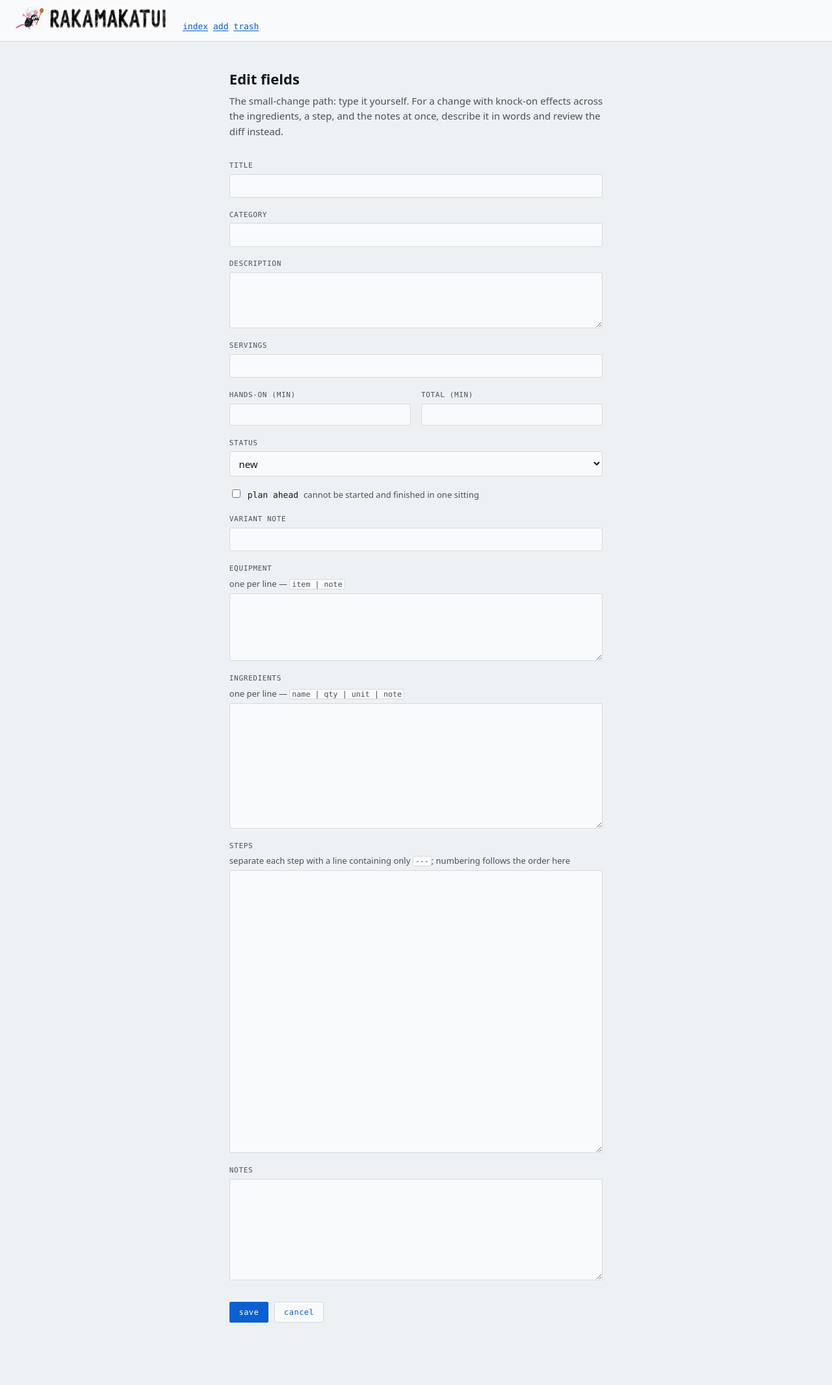
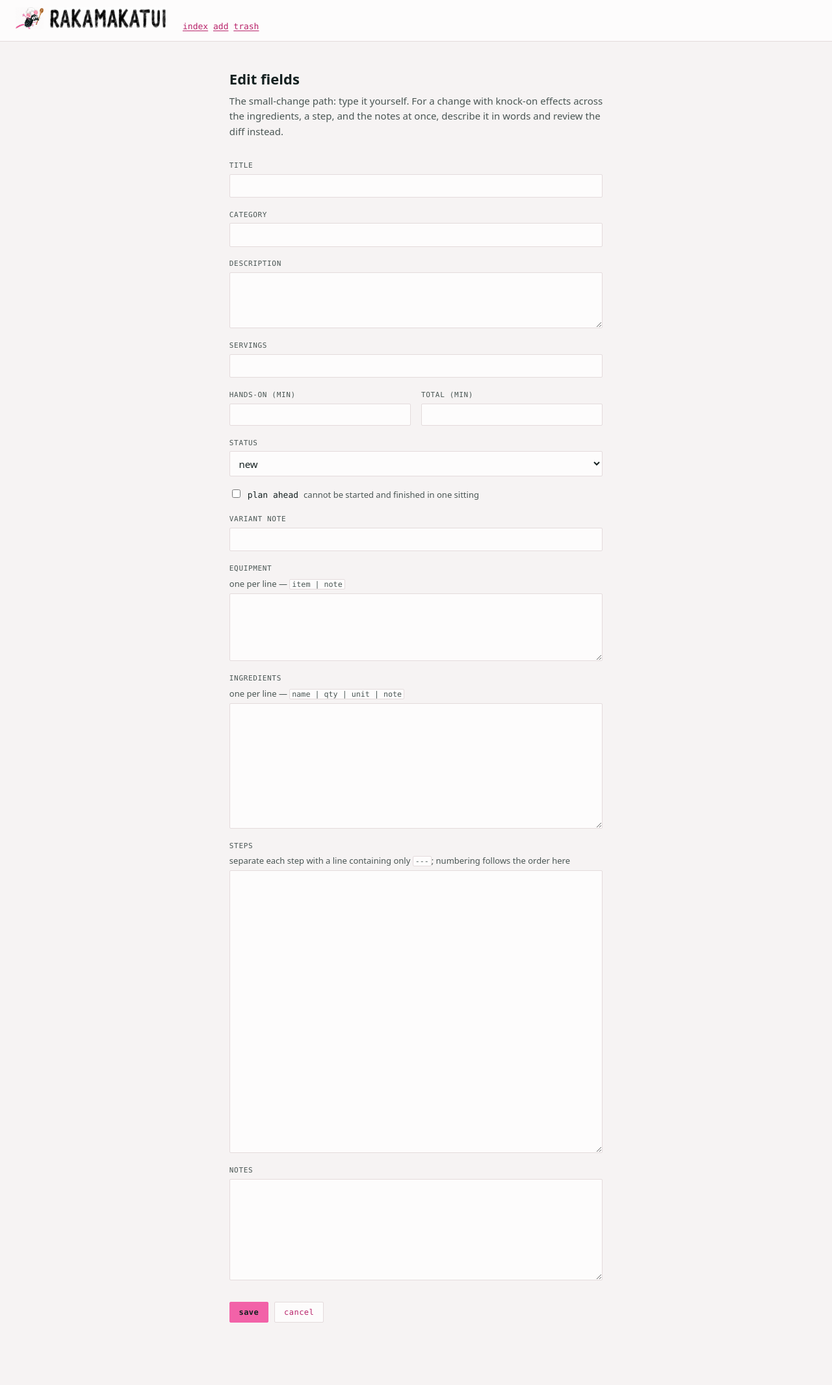
Before and after one commit to ailuropus/recipe-book, a Python web app: template src/recipebook/templates/edit.html in a window 1280 px wide. Shown: the whole page at 65% size. Run offline with Jinja, Linux system fonts and the light colour scheme; the template is opened without the code that fills it, so the values that code supplies are empty.

Commit message:
style(ui): take the palette from the mouse
Fur for ink, the ears for anything interactive, the wooden spoon for
plan-ahead. Taken as hues rather than pixels: the logo's pink and brown are
both under 3:1 on paper, so text uses deeper shades and the ear pink appears
only as the primary button's fill, with ink on it.

Plan-ahead moves from pink to brown, since a warning that looks like a link
stops meaning anything. Every text colour stays at 4.9:1 or better.

Co-Authored-By: Claude Opus 5.5 <noreply@anthropic.com>

```diff
--- a/src/recipebook/static/app.css
+++ b/src/recipebook/static/app.css
@@ -6,37 +6,50 @@
  * ever marks anything else it stops meaning anything.
  *
  * No serif headings, no cream, no terracotta.
+ *
+ * The colours come from the mouse: its fur for ink, its ears for anything
+ * interactive, its wooden spoon for plan-ahead. Taken as hues, not as pixels —
+ * the ear pink and the spoon brown are both under 3:1 on paper, so what is
+ * read uses deeper shades of them, and the drawing's own pink appears only
+ * as a fill.
  */
 
 :root {
-  --bg:       #eef1f3;  /* cool paper */
-  --surface:  #f8fafb;
+  --bg:       #f6f3f3;  /* the paper the mouse is painted on */
+  --surface:  #fdfcfc;
 
   /* Three steps of emphasis, all of them legible. Measured against --bg:
-     ink 15.9:1, muted 7.0:1, faint 4.8:1. The old --faint was 2.7:1, which
+     ink 15.1:1, muted 6.9:1, faint 4.9:1. An earlier --faint was 2.7:1, which
      is fine on a desk and useless on a phone propped against a bowl in a
      kitchen with the window behind you — and it carried real information:
-     status, timestamps, what a call cost. */
-  --ink:      #12171c;
-  --muted:    #49525a;
-  --faint:    #646b70;
+     status, timestamps, what a call cost. The fur is a green-blue black, so
+     the greys lean the same way rather than being neutral. */
+  --ink:      #142020;
+  --muted:    #4a5654;
+  --faint:    #626c6a;
 
-  --rule:     #d3dbe0;
-  --rule-soft:#e3e9ec;
+  --rule:     #e4dbdc;
+  --rule-soft:#eee8e8;
 
-  --signal:   #0b5fd0;  /* the only interactive colour */
-  --signal-bg:#e4edfb;
+  /* The only interactive colour, 5.5:1. --signal-fill is the same hue at the
+     ear's own strength, for the one place pink is a surface rather than text:
+     the primary button, which carries ink on it at 5.6:1. */
+  --signal:   #b8236a;
+  --signal-bg:#fbe4ef;
+  --signal-fill: #f262a8;
 
-  /* Reserved. Plan-ahead and nothing else. */
-  --warn:     #c2185b;
-  --warn-bg:  #fce7f0;
+  /* Reserved. Plan-ahead and nothing else. Spoon brown — it was pink until
+     pink became the interactive colour, and a warning that looks like a link
+     stops meaning anything. */
+  --warn:     #8f4e16;
+  --warn-bg:  #f7e7d4;
 
-  /* Diff only. Additions get the one extra hue in the palette; removals get
-     grey rather than red, so nothing on a review screen can be mistaken for
-     the plan-ahead warning. */
+  /* Diff only. Additions get the one hue the mouse does not have; removals
+     get grey rather than red, so nothing on a review screen can be mistaken
+     for the plan-ahead warning. */
   --add:      #0a6b3d;
   --add-bg:   #e7f3ec;
-  --del-bg:   #e7ebee;
+  --del-bg:   #ece8e8;
 
   --mono: ui-monospace, "SF Mono", SFMono-Regular, Menlo, Consolas, monospace;
   --sans: system-ui, -apple-system, "Segoe UI", Roboto, "Helvetica Neue", sans-serif;
@@ -499,12 +512,14 @@ textarea.field__input.mono {
 .btn:hover { border-color: var(--signal); }
 
 .btn--primary {
-  background: var(--signal);
-  border-color: var(--signal);
-  color: #fff;
+  background: var(--signal-fill);
+  border-color: var(--signal-fill);
+  color: var(--ink);
+  font-weight: 600;
 }
 
-.btn--primary:hover { filter: brightness(1.08); }
+/* Darker on hover, not lighter: the ink on it is what has to stay readable. */
+.btn--primary:hover { border-color: var(--signal); filter: brightness(0.95); }
 
 /* ---------- small screens: the phone in the kitchen ----------
    This is the case the app is actually used in: propped against a bowl,
@@ -911,7 +926,7 @@ textarea.field__input.mono {
   border-radius: 3px;
   /* The one shadow in the app, and it is load-bearing: without it a panel the
      colour of the page does not read as floating above the page. */
-  box-shadow: 0 6px 24px rgba(18, 23, 28, 0.16);
+  box-shadow: 0 6px 24px rgba(20, 32, 32, 0.16);
   overflow: hidden;
   /* Ten seconds, then gone, with or without JavaScript. `visibility: hidden`
      at the end takes it out of the accessibility tree too, so a screen reader
--- a/src/recipebook/templates/base.html
+++ b/src/recipebook/templates/base.html
@@ -3,10 +3,11 @@
 <head>
   <meta charset="utf-8">
   <meta name="viewport" content="width=device-width, initial-scale=1">
-  <meta name="theme-color" content="#eef1f3">
+  <meta name="theme-color" content="#f6f3f3">
   <title>{% block title %}rakamakatui{% endblock %}</title>
   <link rel="icon" href="{{ static_url('mouse.png') }}" type="image/png">
   <link rel="stylesheet" href="{{ static_url('app.css') }}">
+  {% block head %}{% endblock %}
 </head>
 <body class="{% block body_class %}{% endblock %}">
   <header class="masthead">
```
